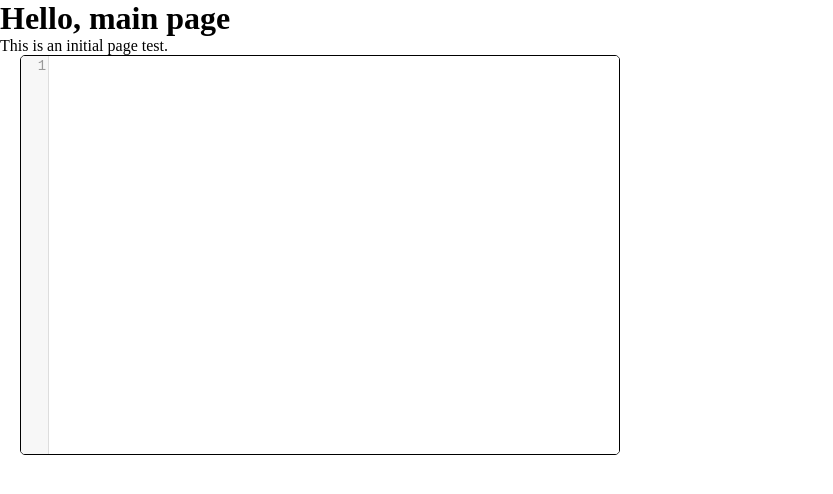
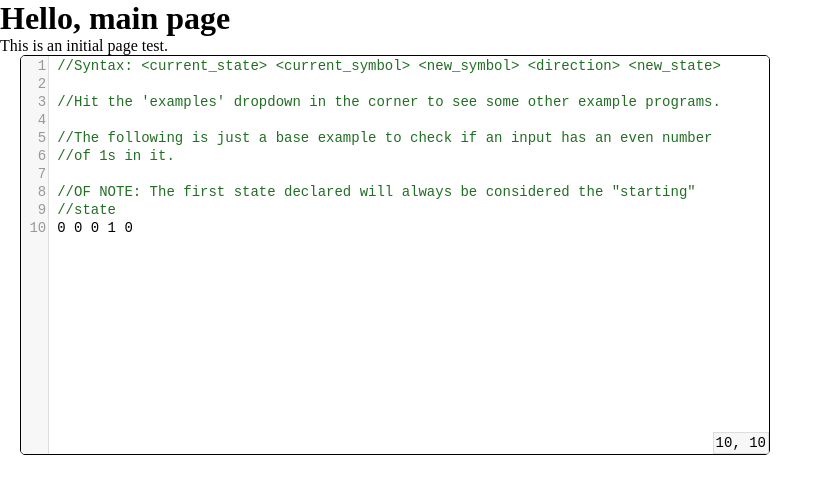
Before and after one commit to Vladimir-Herdman/turing-machine, a React (Vite) app: page / in a window 1280 px wide. Shown: the top 494 px of the page, without its empty margins (0-833 px from the left). Built offline with nearby package versions, Linux system fonts and the light colour scheme.

Commit message:
Cleaned up code box quality (row/col count, coloring, state).

```diff
--- a/src/components/codeblock/Codeblock.module.css
+++ b/src/components/codeblock/Codeblock.module.css
@@ -1,17 +1,18 @@
-.codeContainer {
+.code {
   --font: 14px 'Courier New', Courier, monospace;
   --line-height: 18px;
 
   display: flex;
   box-sizing: border-box;
-  width: 600px;
+  width: 750px;
   height: 400px;
   border: solid black 1px;
   border-radius: 5px;
   overflow: hidden;
+  position: relative;
 }
 
-.gutter {
+.lineNumbers {
   flex-shrink: 0;
   box-sizing: border-box;
   overflow: hidden;
@@ -39,7 +40,6 @@
   box-sizing: border-box;
   overflow: auto;
   white-space: pre;
-  tab-size: 2;
   margin: 0;
   z-index: 1000;
   padding-left: 8px;
@@ -50,10 +50,11 @@
   padding-top: 0;
   overscroll-behavior: none;
   color: transparent;
-  caret-color: black;
+  caret-color: color-mix(in srgb, black 45%, transparent);
+  caret-shape: block;
 }
 
-.divTest {
+.overlayText {
   position-anchor: --code-anchor;
   user-select: none;
   pointer-events: none;
@@ -68,6 +69,26 @@
   white-space: pre;
   padding: 1px 20px 20px 8px;
   margin: 0;
-  color: red;
   overflow: hidden;
+
+  & > .comment {
+    color: #226e24;
+  }
+
+  & > .plain {
+    color: black;
+  }
 }
+
+.infoBox {
+  position: absolute;
+  bottom: 0;
+  right: 0;
+  z-index: 1001;
+  width: fit-content;
+  height: fit-content;
+  font: var(--font);
+  border: 1px solid #ddd;
+  background: #f7f7f7;
+  padding: 2px;
+}
--- a/src/components/codeblock/Codeblock.tsx
+++ b/src/components/codeblock/Codeblock.tsx
@@ -1,29 +1,31 @@
 import { useRef, useState } from 'react'
+import { initialCodeExample } from './examples-strings';
 import styles from './Codeblock.module.css'
 
 type Props = {
-  initialValue?: string;
+  initialVal?: string;
   onChange: (value: string) => void;
 };
 
-export default function Codeblock({initialValue="", onChange}: Props) {
-  const [code, setCode] = useState(initialValue);
-  const gutterRef = useRef<HTMLDivElement>(null);
+export default function Codeblock({initialVal=initialCodeExample, onChange}: Props) {
+  const [code, setCode] = useState(initialVal);
+  const [caret, setCaret] = useState(initialVal.length); // offset into the string
+  const lineNumbersRef = useRef<HTMLDivElement>(null);
   const preRef = useRef<HTMLPreElement>(null);
 
-  const update = (v: string) => {
-    setCode(v);
-    onChange(v);
+  const update = (val: string, newCaret: number) => {
+    setCode(val);
+    setCaret(newCaret);
+    onChange(val);
   };
 
-  const lineCount = code.split("\n").length;
-  const lines = Array.from({ length: lineCount }, (_, i) => i + 1);
+  const syncCaret = (e: React.SyntheticEvent<HTMLTextAreaElement>) => setCaret(e.currentTarget.selectionStart);
 
   const handleScroll = (e: any) => {
     const { scrollTop, scrollLeft } = e.currentTarget;
 
-    if (gutterRef.current)
-      gutterRef.current.scrollTop = scrollTop;
+    if (lineNumbersRef.current)
+      lineNumbersRef.current.scrollTop = scrollTop;
     if (preRef.current) {
       preRef.current.scrollTop = scrollTop;
       preRef.current.scrollLeft = scrollLeft;
@@ -37,38 +39,41 @@ export default function Codeblock({initialValue="", onChange}: Props) {
     }
   };
 
-  const coloredCode = code.slice();
-  //now, go thorugh coloredCode and add the spans.
+  const commentPat = /(\/\/.*)/;
+  const coloredCode: string[] = code.split(commentPat);
+
+  const beforeCaret = code.slice(0, caret).split("\n");
+  const cursorRow = beforeCaret.length;
+  const cursorCol = beforeCaret[beforeCaret.length - 1].length+1;
 
   return (
-    <>
-      <div className={styles.codeContainer}>
-        <div className={styles.gutter} ref={gutterRef} aria-hidden="true">
-          {lines.map((n) => (
-            <div key={n}>{n}</div>
-          ))}
+    <div className={styles.code}>
+      <div className={styles.lineNumbers} ref={lineNumbersRef}>
+        {code.split("\n").map((_, i) => ( <div key={i+1}>{i+1}</div> ))}
       </div>
+      <div className={styles.infoBox}>{cursorRow}, {cursorCol}</div>
 
       <pre
         ref={preRef}
-          aria-hidden={true}
-          className={styles.divTest}
+        className={styles.overlayText}
+        spellCheck={false}
         style={{lineHeight:"var(--line-height)"}}>
-          {coloredCode}
+        {coloredCode.map((text, i) => (
+          <span key={i} className={text.match(commentPat) ? styles.comment : styles.plain}>{text}</span>
+        ))}
       </pre>
       <textarea
         className={styles.editable}
         value={code}
-          onChange={(e) => update(e.target.value)}
+        onChange={(e) => update(e.target.value, e.target.selectionStart)}
+        onSelect={syncCaret}
         onScroll={handleScroll}
         onKeyDown={handleKeyDown}
         spellCheck={false}
         wrap="off"
-          rows={1}
         style={{lineHeight:"var(--line-height)"}}
       />
     </div>
-    </>
   );
 }
 
@@ -76,7 +81,5 @@ function insertAtCursor(e: any, state: any, setState: any, addition: string, cur
   const { selectionStart: s, selectionEnd: end } = e.target;
   const next = state.slice(0, s) + addition + state.slice(end);
   setState(next);
-  requestAnimationFrame(() => {
   e.target.selectionStart = e.target.selectionEnd = s + cursorPos;
-  });
 }
--- /dev/null
+++ b/src/components/codeblock/examples-strings.ts
@@ -0,0 +1,10 @@
+export const initialCodeExample = `//Syntax: <current_state> <current_symbol> <new_symbol> <direction> <new_state>
+
+//Hit the 'examples' dropdown in the corner to see some other example programs.
+
+//The following is just a base example to check if an input has an even number
+//of 1s in it.
+
+//OF NOTE: The first state declared will always be considered the "starting"
+//state
+0 0 0 1 0`;
```
Lines whose indentation alone changed are shown as unchanged.
